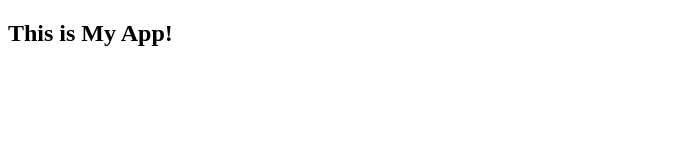
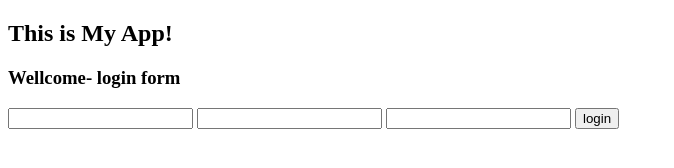
Before and after one commit to Zihad07/git_test_101, a plain HTML site: page index.html in a window 1280 px wide. Shown: the whole page, without its empty margins (0-674 px from the left). Drawn offline with Linux system fonts and the light colour scheme.

Commit message:
changes index.html file and added login.html file

```diff
--- a/index.html
+++ b/index.html
@@ -7,5 +7,13 @@
 </head>
 <body>
     <h2>This is My App!</h2>
+    <h3>Wellcome- login form</h3>
+    <form action="" method="post">
+        <input type="text" name="name" id="">
+        <input type="email" name="email" id="">
+        <input type="password" name="password" id="">
+        <input type="submit" value="login">
+    </form>
+
 </body>
 </html>
```
Also changed, not shown: login.html (added, +11 -0 lines).
